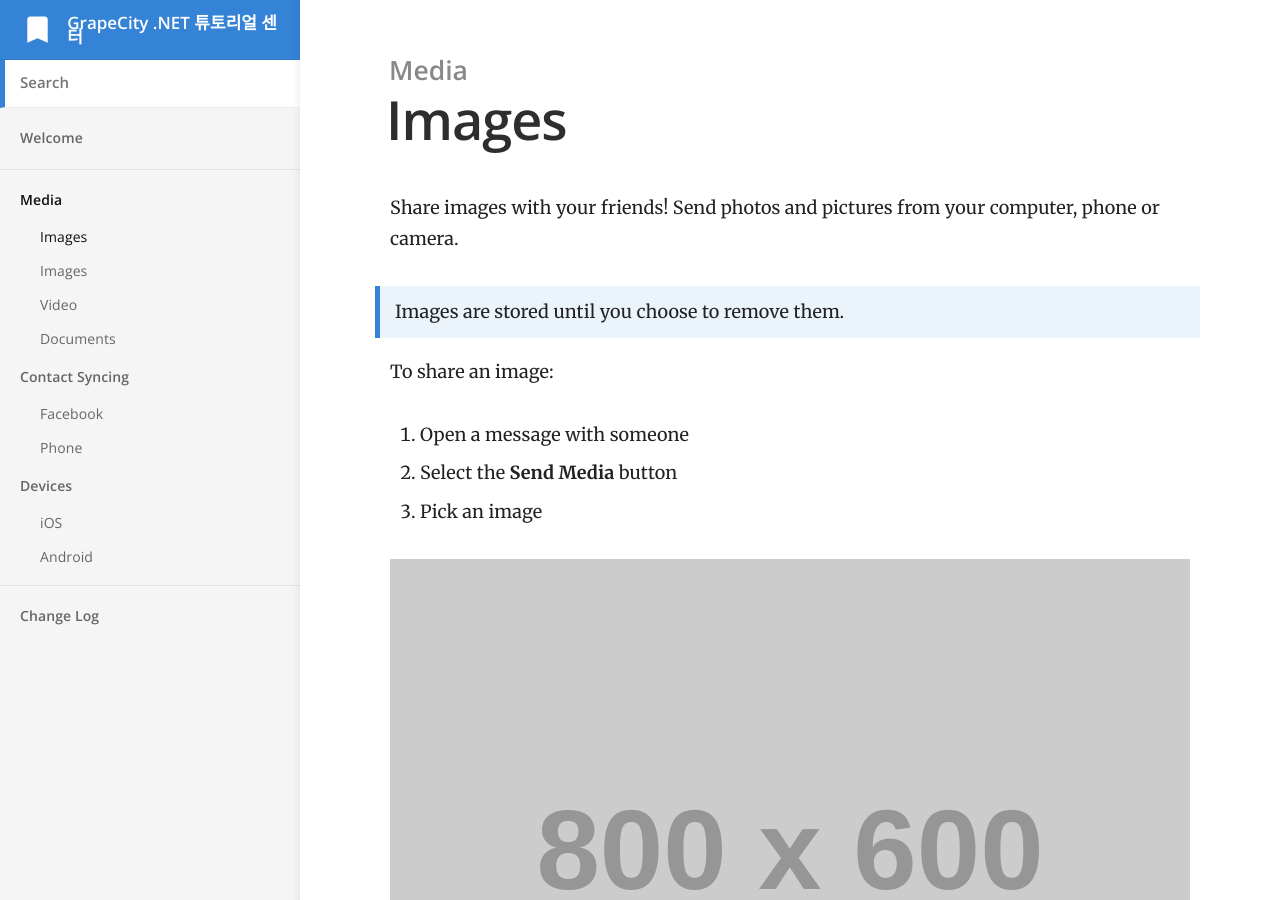
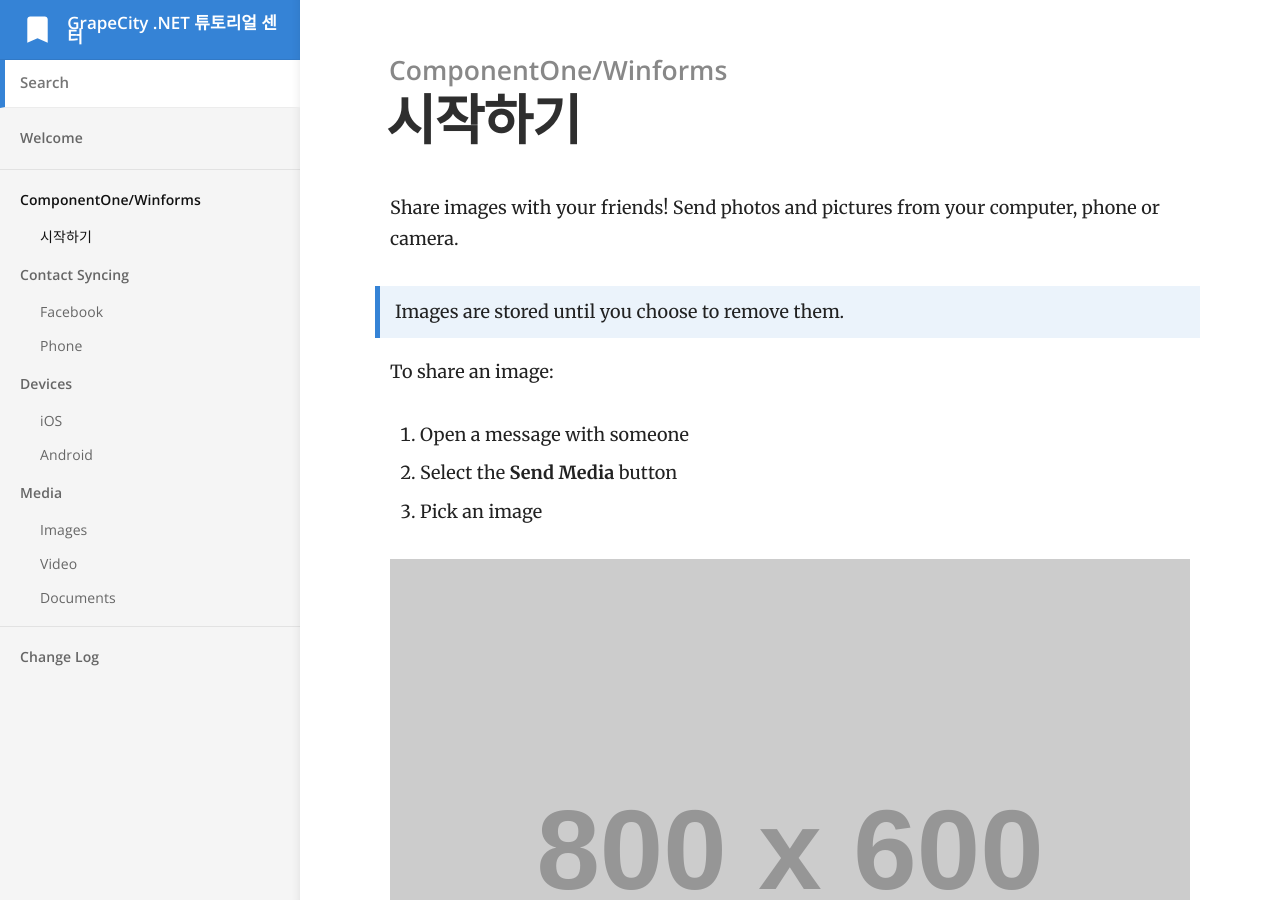
Before and after one commit to DylanHwang/testDocu.github.io, a Jekyll site: the page built from _docs/ComponentOne/Winforms/images.md, in a window 1280 px wide and 900 px high. Built offline with Jekyll 4.4.1, drawn with Linux system fonts in a browser that asks for light colours.

Commit message:
Update images.md
eeesss

```diff
--- a/_docs/ComponentOne/Winforms/images.md
+++ b/_docs/ComponentOne/Winforms/images.md
@@ -1,6 +1,6 @@
 ---
-title: Images
-category: Media
+title: 시작하기
+category: ComponentOne/Winforms
 order: 1
 ---
 
```
